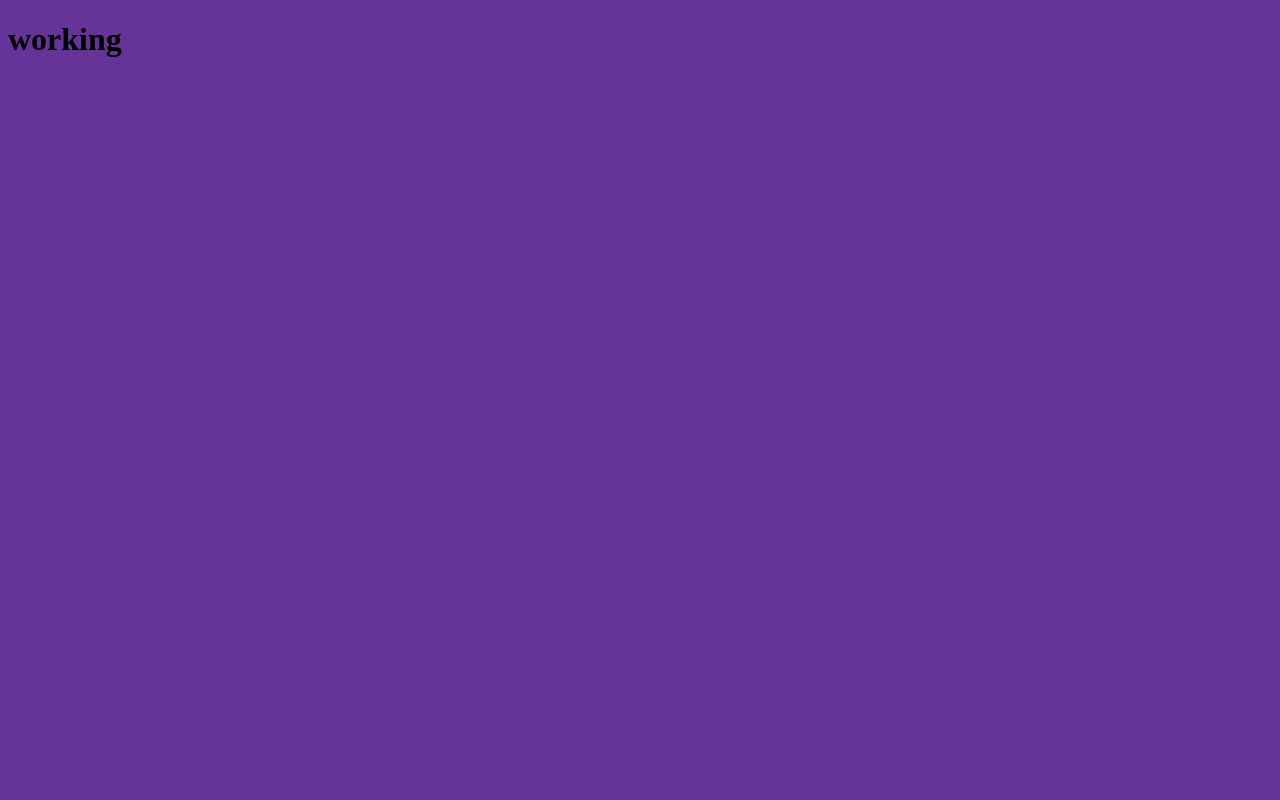
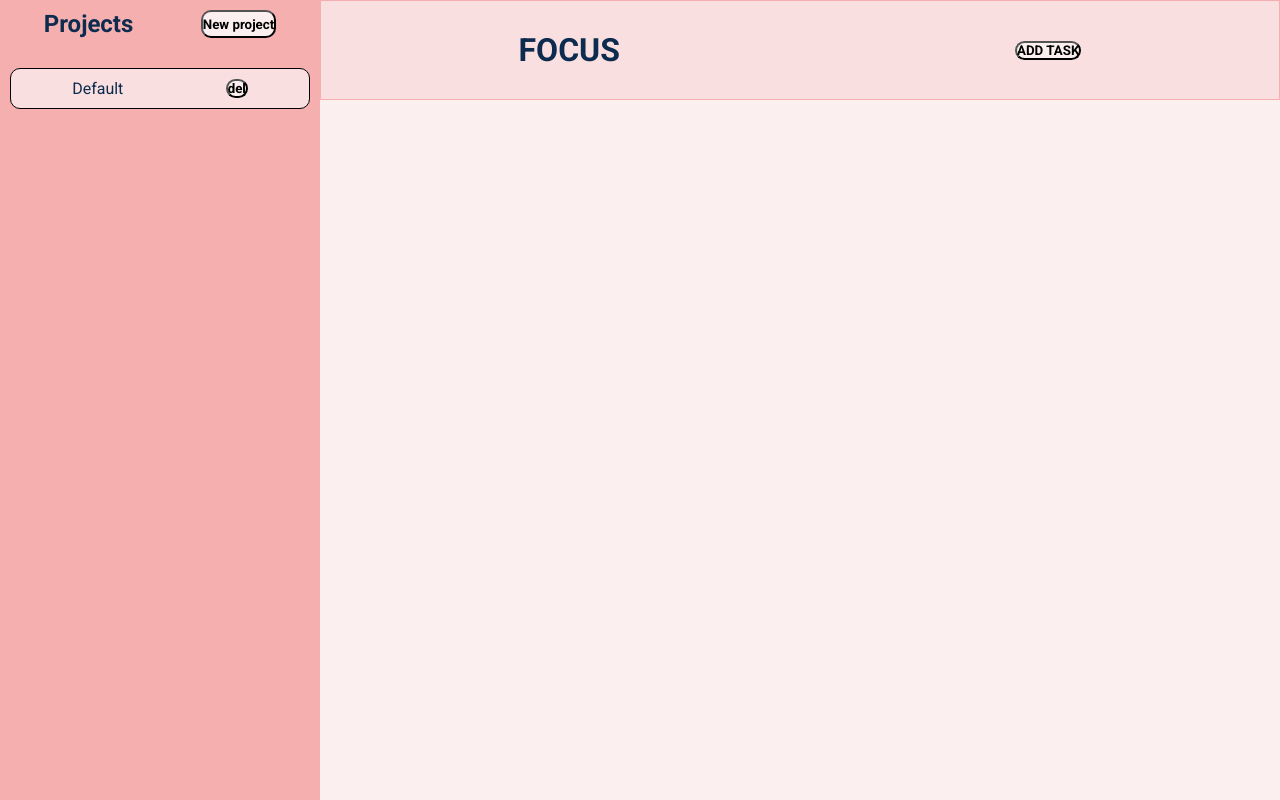
Before and after one commit to Mr-oghoski-AB/ToDo, a website built with webpack: page src/template.html in a window 1280 px wide. Built offline with nearby package versions, Linux system fonts and the light colour scheme.

Commit message:
created html layout and styles

```diff
--- a/src/style.css
+++ b/src/style.css
@@ -1,3 +1,67 @@
-body{
-    background-color: rebeccapurple;
+:root {
+    --body :   #FBEFEF;
+    --sideBarcolor : #F5AFAF;
+    --textColour: #0C2B4E;
+    --headerColour :#F9DFDF ;
+
 }
+
+* {
+  margin: 0;
+  padding: 0;
+  box-sizing: border-box;
+}
+
+body {
+  display: grid;
+  grid-template-columns: 1fr 3fr;
+  font-family: "Roboto", sans-serif;
+  color: var(--textColour);
+}
+
+#sideBar {
+    background-color: var(--sideBarcolor);
+    height: 100vh;
+    padding: 10px;
+}
+
+.con {
+    display: flex;
+    justify-content: space-around;
+}
+
+#content {
+    background-color: var(--body);
+}
+
+header {
+    display: flex;
+    justify-content: space-around;
+    align-items: center;
+    border: 1px solid var(--sideBarcolor);
+    background-color: var(--headerColour);
+    height: 100px;
+}
+
+button {
+     font-family: "Roboto", sans-serif;
+     font-weight: bolder;
+     background-color: var(--body);
+     border-radius: 10px;
+}
+
+#myProjects {
+     margin-top: 30px;
+}
+
+.project {
+    display: flex;
+    justify-content: space-around;
+    background-color: var(--headerColour);
+    text-align: center;
+    border: 1px solid black;
+    width: auto;
+    border-radius: 10px;
+    padding: 10px;
+
+}
--- a/src/template.html
+++ b/src/template.html
@@ -1,11 +1,35 @@
 <!DOCTYPE html>
 <html lang="en">
-<head>
-    <meta charset="UTF-8">
-    <meta name="viewport" content="width=device-width, initial-scale=1.0">
+  <head>
+    <meta charset="UTF-8" />
+    <meta name="viewport" content="width=device-width, initial-scale=1.0" />
+    <link rel="preconnect" href="https://fonts.googleapis.com" />
+    <link rel="preconnect" href="https://fonts.gstatic.com" crossorigin />
+    <link
+      href="https://fonts.googleapis.com/css2?family=Roboto:ital,wght@0,100..900;1,100..900&display=swap"
+      rel="stylesheet"
+    />
     <title>TODO</title>
-</head>
-<body>
-    <h1>working</h1>
-</body>
+  </head>
+  <body>
+    <div id="sideBar">
+      <div class="con">
+        <h2> Projects</h2>
+        <button>New project</button>
+      </div>
+      <div id="myProjects">
+        <div class="project">
+            <p>Default</p>
+            <button>del</button>
+        </div>
+      </div>
+    </div>
+    <div id="content">
+      <header>
+        <h1>FOCUS</h1>
+        <button>ADD TASK</button>
+      </header>
+      <div class="todos"></div>
+    </div>
+  </body>
 </html>
```
